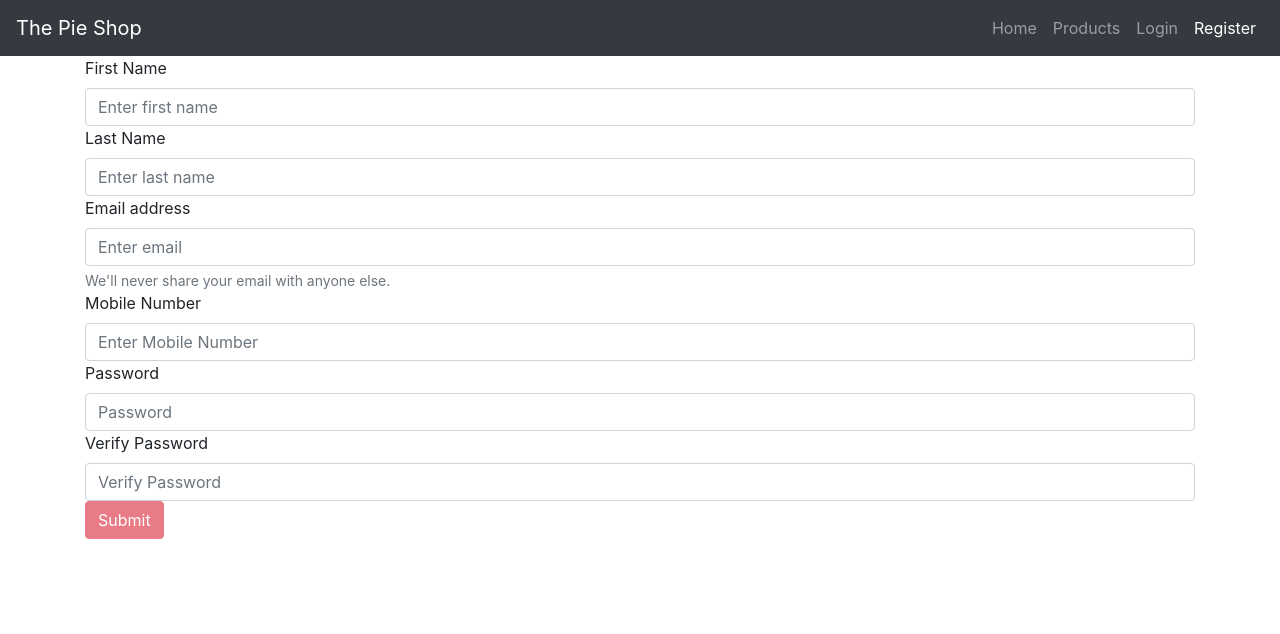
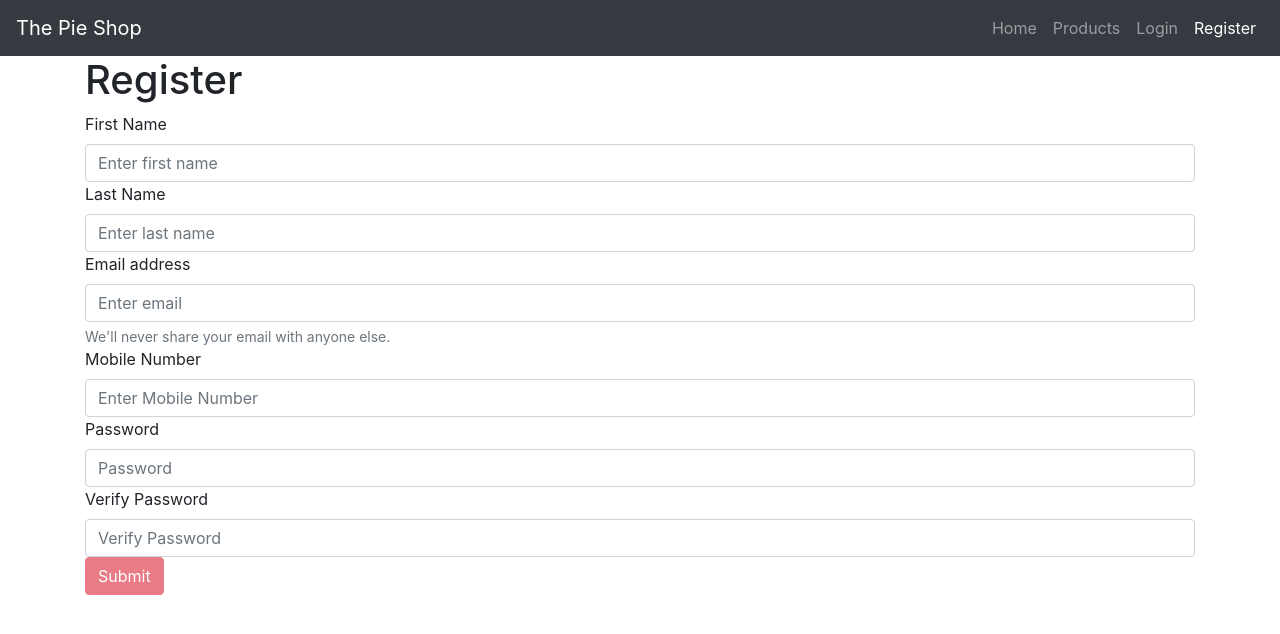
Before and after one commit to MineralWater321/csp3-ecommerce-react-app, a React (Create React App) app: page /register in a window 1280 px wide. Shown: the top 634 px of the page. Built offline with nearby package versions, Linux system fonts and the light colour scheme.

Commit message:
Add Login and Register Titles

```diff
--- a/src/pages/Login.js
+++ b/src/pages/Login.js
@@ -78,6 +78,8 @@ export default function Login(props) {
             (bearer !== null) ?
                 <Redirect to="/products" />
             :
+            <div>
+                <h1>Login</h1>
                 <Form onSubmit={(e) => authenticate(e)}>
                     <Form.Group controlId="userEmail">
                         <Form.Label>Email address</Form.Label>
@@ -110,5 +112,6 @@ export default function Login(props) {
                         </Button>
                     }
                 </Form>
+            </div>
         )
 }
--- a/src/pages/Register.js
+++ b/src/pages/Register.js
@@ -122,6 +122,8 @@ export default function Register() {
         (bearer !== null) ?
             <Redirect to="/products" />
         :
+            <div>
+                <h1>Register</h1>
                 <Form onSubmit={(e) => registerUser(e)}>
                     <Form.Group controlId="firstName">
                         <Form.Label>First Name</Form.Label>
@@ -202,6 +204,7 @@ export default function Register() {
                         </Button>
                     }
                 </Form>
+            </div>
     )
 
 }
```
Lines whose indentation alone changed are shown as unchanged.
